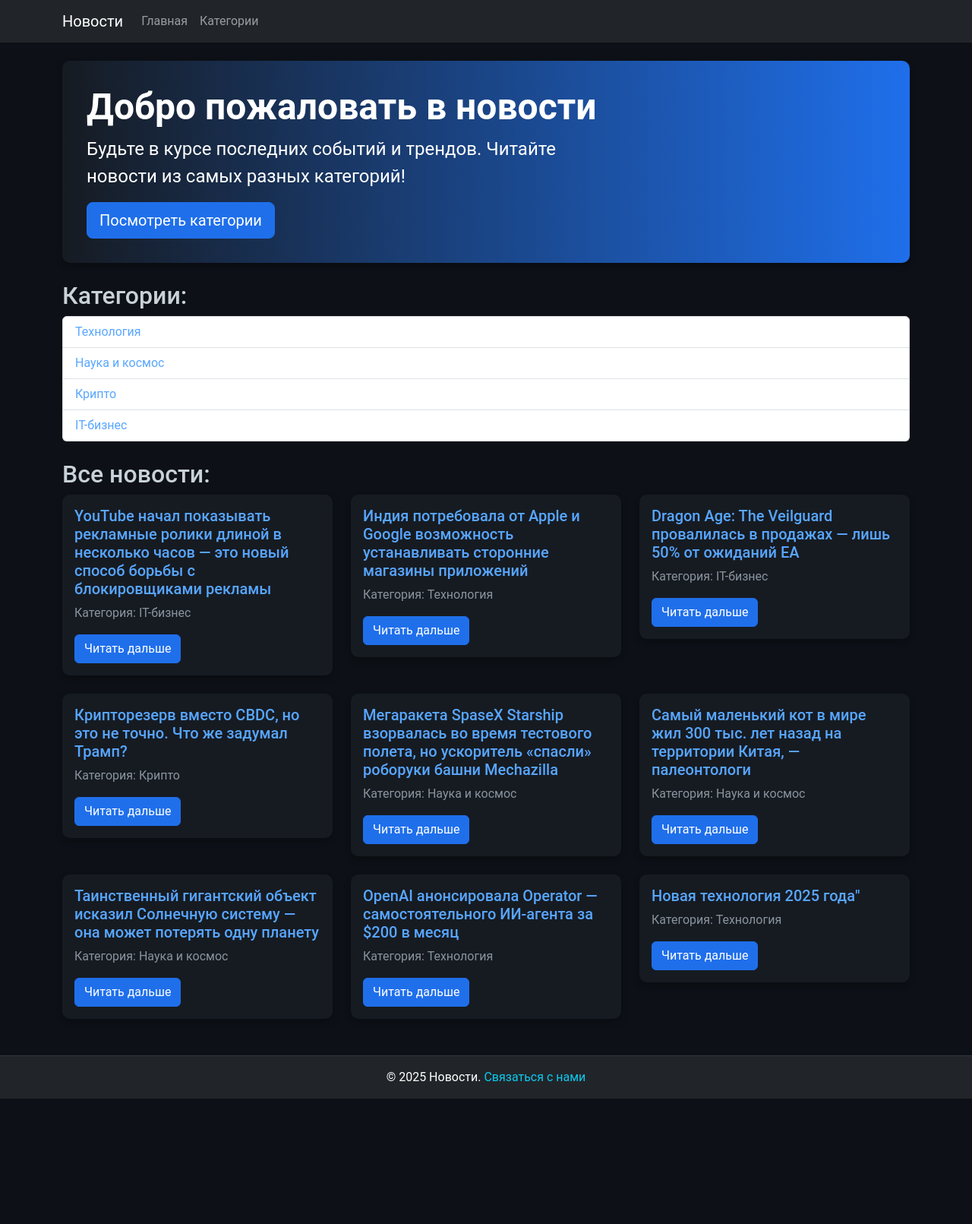
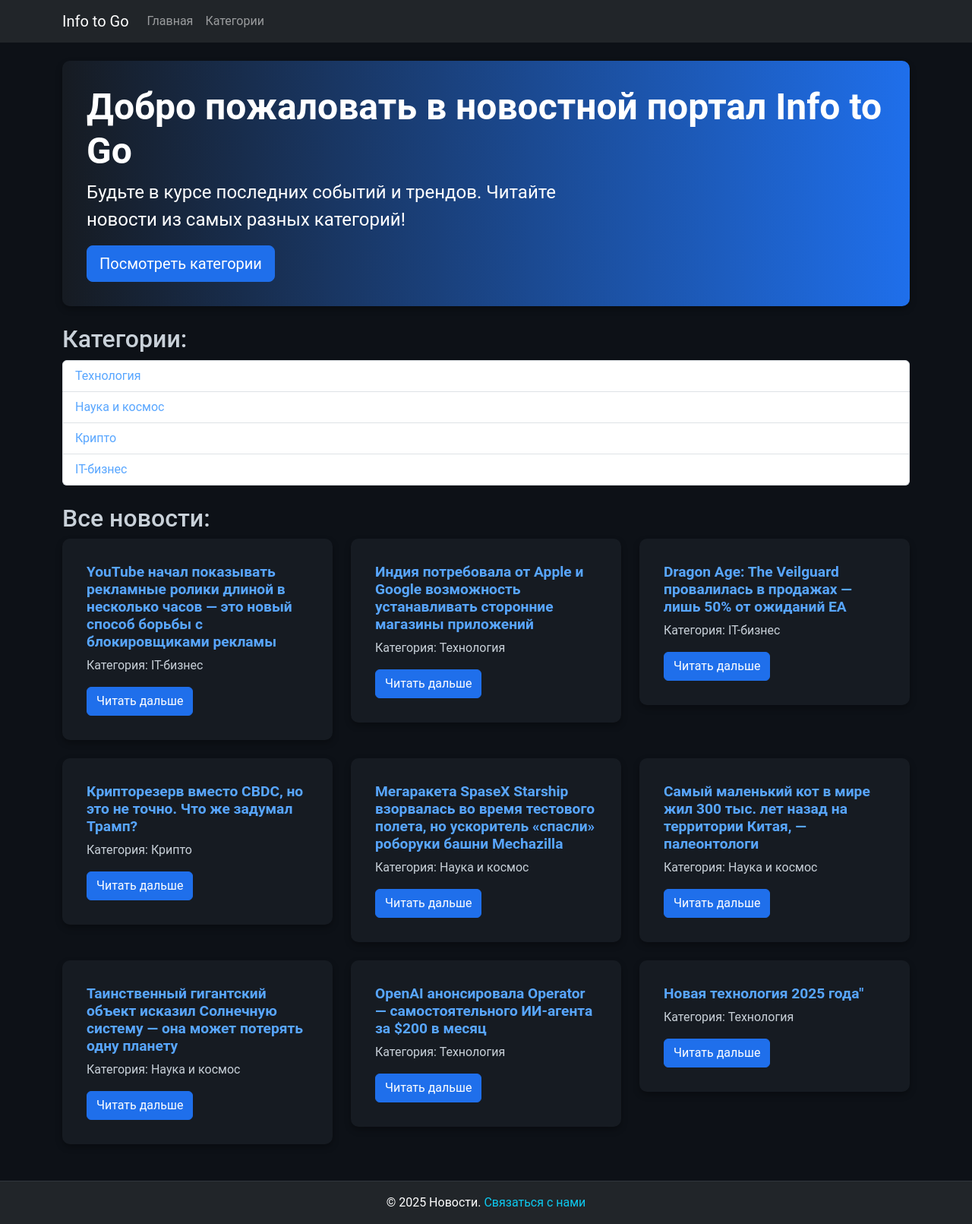
Before and after one commit to AleksejsGir/DjangoProject_Itg, a Django app: page /news/ in a window 1280 px wide. Shown: the whole page at 76% size. Before the commit the page ends 1446 px from the top, so only its background shows below. Run offline with Django 5.2, Linux system fonts and the light colour scheme; data comes from the database, SQL or seed files in the repository; both versions use the stored data as it was after the commit.

Commit message:
Update news 26.01.2025

```diff
--- a/news/static/css/styles.css
+++ b/news/static/css/styles.css
@@ -5,6 +5,7 @@ body {
     font-family: 'Roboto', sans-serif;
 }
 
+/* Ссылки */
 a {
     color: #58a6ff;
     text-decoration: none;
@@ -22,6 +23,7 @@ a:hover {
     border-radius: 10px;
     padding: 2rem;
     box-shadow: 0 4px 8px rgba(0, 0, 0, 0.3);
+    font-size: 1.2rem;
 }
 
 /* Кнопки */
@@ -53,6 +55,7 @@ a:hover {
     border-radius: 10px;
     box-shadow: 0 4px 8px rgba(0, 0, 0, 0.3);
     transition: transform 0.3s ease, box-shadow 0.3s ease;
+    padding: 1rem;
 }
 .card:hover {
     transform: translateY(-5px);
@@ -60,9 +63,12 @@ a:hover {
 }
 .card-title {
     color: #58a6ff;
+    font-size: 1.2rem;
+    font-weight: bold;
 }
 .card-text {
-    color: #8b949e;
+    color: #c9d1d9;
+    font-size: 1rem;
 }
 
 /* Таблицы */
@@ -70,17 +76,25 @@ table {
     width: 100%;
     border-collapse: collapse;
     margin-top: 1rem;
+    font-size: 1rem;
+    color: #c9d1d9;
 }
 
 th, td {
-    padding: 0.8rem;
+    padding: 1rem;
     text-align: left;
     border-bottom: 1px solid #30363d;
 }
 
 th {
     background-color: #21262d;
-    color: #ffffff;
+    color: #ffffff !important; /* Сделаем текст заголовков ярче */
+    font-size: 1.1rem;
+    font-weight: bold;
+}
+
+td {
+    color: #c9d1d9 !important; /* Убедимся, что текст в таблице видим */
 }
 
 tr:hover {
--- a/news/templates/news/news_list.html
+++ b/news/templates/news/news_list.html
@@ -4,7 +4,7 @@
 
 {% block content %}
 <div class="jumbotron">
-    <h1 class="display-5 fw-bold">Добро пожаловать в новости</h1>
+    <h1 class="display-5 fw-bold">Добро пожаловать в новостной портал Info to Go</h1>
     <p class="col-md-8 fs-4">Будьте в курсе последних событий и трендов. Читайте новости из самых разных категорий!</p>
     <a href="#categories" class="btn btn-primary btn-lg">Посмотреть категории</a>
 </div>
--- a/news/urls.py
+++ b/news/urls.py
@@ -2,7 +2,8 @@ from django.urls import path
 from . import views
 
 urlpatterns = [
-    path('', views.news_list, name='news_list'),  # Главная страница с новостями
-    path('category/<slug:slug>/', views.news_by_category, name='news_by_category'),  # Новости по категории
-    path('<int:news_id>/', views.news_detail, name='news_detail'),  # Детальная страница новости
+    path('', views.news_list, name='news_list'),  # Главная страница со списком новостей
+    path('categories/', views.categories_list, name='categories_list'),  # Список категорий
+    path('<int:pk>/', views.news_detail, name='news_detail'),  # Детали новости
+    path('category/<str:slug>/', views.news_by_category, name='news_by_category'),  # Новости по категории
 ]
--- a/news/views.py
+++ b/news/views.py
@@ -1,19 +1,34 @@
 from django.shortcuts import render, get_object_or_404
-from .models import Category, News  # Импортируем модели
+from .models import News, Category
 
-# Отображение всех категорий и новостей
+# Отображение списка новостей
 def news_list(request):
-    categories = Category.objects.all()  # Получаем все категории
-    news = News.objects.all()  # Получаем все новости
-    return render(request, 'news/news_list.html', {'categories': categories, 'news': news})
+    categories = Category.objects.all()
+    news = News.objects.order_by('-created_at')  # Сортировка: новые записи идут первыми
+    return render(request, 'news/news_list.html', {
+        'categories': categories,
+        'news': news
+    })
+
+# Отображение списка категорий
+def categories_list(request):
+    categories = Category.objects.all()
+    return render(request, 'news/categories.html', {
+        'categories': categories
+    })
 
 # Отображение новостей по категории
 def news_by_category(request, slug):
-    category = get_object_or_404(Category, slug=slug)  # Ищем категорию по slug
-    news = News.objects.filter(category=category)  # Фильтруем новости по категории
-    return render(request, 'news/news_by_category.html', {'category': category, 'news': news})
+    category = get_object_or_404(Category, slug=slug)
+    news = News.objects.filter(category=category).order_by('-created_at')  # Сортировка по дате создания
+    return render(request, 'news/news_by_category.html', {
+        'category': category,
+        'news': news
+    })
 
-# Отображение одной новости
-def news_detail(request, news_id):
-    news_item = get_object_or_404(News, id=news_id)  # Ищем новость по ID
-    return render(request, 'news/news_detail.html', {'news': news_item})
+# Отображение подробностей новости
+def news_detail(request, pk):
+    news_item = get_object_or_404(News, pk=pk)
+    return render(request, 'news/news_detail.html', {
+        'news_item': news_item
+    })
--- a/templates/base.html
+++ b/templates/base.html
@@ -12,7 +12,7 @@
     <!-- Навигационная панель -->
     <nav class="navbar navbar-expand-lg navbar-dark bg-dark mb-4">
         <div class="container">
-            <a class="navbar-brand" href="{% url 'news_list' %}">Новости</a>
+            <a class="navbar-brand" href="{% url 'news_list' %}">Info to Go</a>
             <button class="navbar-toggler" type="button" data-bs-toggle="collapse" data-bs-target="#navbarNav">
                 <span class="navbar-toggler-icon"></span>
             </button>
```
Also changed, not shown: news/templates/news/news_detail.html (+5 -5 lines), db.sqlite3.
